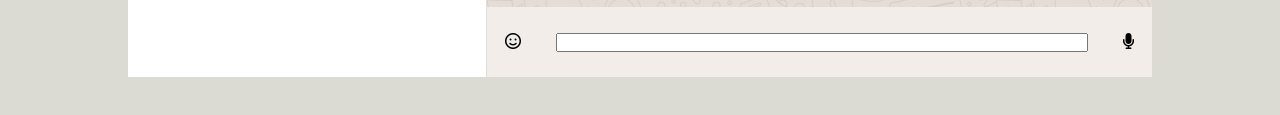
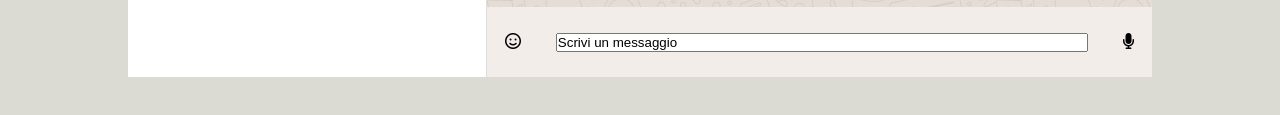
Before and after one commit to Thunderbird93/vue-boolzapp, a plain HTML site: page Milestone 1/index.html in a window 1280 px wide. Shown: the part 683-798 px from the top of the page. Drawn offline with nearby package versions, Linux system fonts and the light colour scheme.

Commit message:
[add] input value

```diff
--- a/Milestone 1/index.html
+++ b/Milestone 1/index.html
@@ -103,7 +103,7 @@
                         <i class="fa-regular fa-face-smile"></i>
                     </div>
                     <div class="text-input">
-                        <input type="Scrivi un messaggio">
+                        <input type="text" value="Scrivi un messaggio">
                     </div>
                     <div class="mic">
                         <i class="fa-solid fa-microphone"></i>
```
